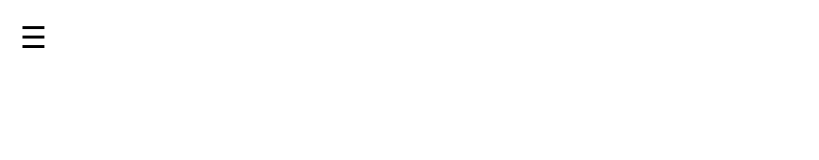
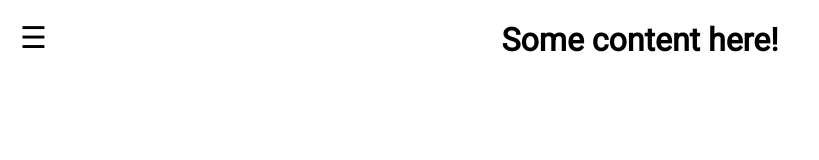
Before and after one commit to brentoneill/css-sidenav, a plain HTML site: page index.html in a window 1280 px wide. Shown: the whole page, without its empty margins (0-819 px from the left). Drawn offline with Linux system fonts and the light colour scheme.

Commit message:
Added slide to content

```diff
--- a/assets/_main.scss
+++ b/assets/_main.scss
@@ -3,11 +3,19 @@
 body{
   margin:0;
   padding:0;
+
+  list-style-type:none;
+  font-family:'Roboto', sans-serif;
+  font-weight:100;
 }
 
 .page-content {
+  @include transition(all .5s ease);
   position:relative;
   z-index:0;
+  text-align:center;
+  width:50%;
+  margin:0 auto;
 }
 
 .toggle {
@@ -37,9 +45,6 @@ body{
   }
 
   li {
-    list-style-type:none;
-    font-family:'Roboto', sans-serif;
-    font-weight:100;
     text-transform:uppercase;
     opacity:.5;
     cursor:pointer;
@@ -55,11 +60,17 @@ body{
 #sidebartoggler {
   display:none;
   &:checked + .page-wrapper{
+
     .sidebar {
       left:0px;
     }
+
     .toggle {
       left:200px;
     }
+
+    .page-content{
+      padding-left:200px;
+    }
   }
 }
--- a/index.html
+++ b/index.html
@@ -15,7 +15,7 @@
 
     <div class="page-content">
     <!---Page content goes here...-->
-
+      <h1>Some content here!</h1>
     </div>
 
     <div class="sidebar">
```
Also changed, not shown: assets/compiled.css, 1 other file.
